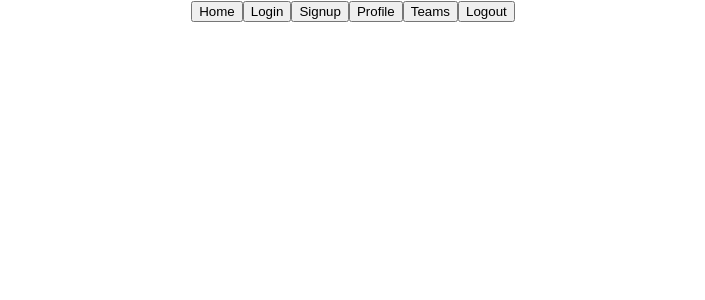
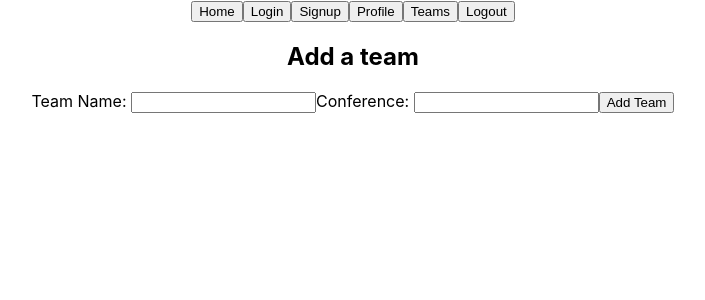
Before and after one commit to dzhangwh/NBA-App, a React (Create React App) app in the folder client/: page /bracket in a window 1280 px wide. Shown: the top 300 px of the page, without its empty margins (287-992 px from the left). Built offline with nearby package versions, Linux system fonts and the light colour scheme; no server answers.

Commit message:
added teams post

```diff
--- a/client/src/Components/App.js
+++ b/client/src/Components/App.js
@@ -8,7 +8,8 @@ import Login from "./Login";
 import Profile from "./Profile"
 import TeamPage from "./TeamPage"
 import LogOut from "./Logout";
-
+import Bracket from "./Bracket";
+import TeamCard from "./TeamCard";
 
 function App() {
 
@@ -52,7 +53,7 @@ function App() {
                     element={<Login setUser={setUser} />}
                 />
                 <Route path="/profile"
-                    element={<Profile setUser={setUser} />}
+                    element={<Profile user={user} setUser={setUser} />}
                 />
 
                 <Route path="/teams"
@@ -60,6 +61,9 @@ function App() {
                 />
                 <Route path="/logout"
                     element={<LogOut setUser={setUser} navigate={navigate} />}
+                />
+                <Route path="/bracket"
+                    element={<Bracket setUser={setUser} navigate={navigate} />}
                 />
 
             </Routes>
--- /dev/null
+++ b/client/src/Components/Bracket.js
@@ -0,0 +1,53 @@
+import React, { useState } from "react";
+
+
+const Bracket = ({ }) => {
+
+    const [addTeam, setAddTeam] = useState("");
+    const [name, setName] = useState("");
+    const [confName, setConfName] = useState("");
+
+    const handleSubmit = (e) => {
+        e.preventDefault();
+        const newTeam = {
+            name: name,
+            confName: confName,
+        };
+
+        fetch('/teams', {
+            method: 'POST',
+            headers: { "Content-Type": "application/json" },
+            body: JSON.stringify(newTeam)
+        }).then(() => {
+            console.log('test');
+        })
+    }
+
+
+    return (
+        <div className="add">
+            <h2>Add a team</h2>
+            <form onSubmit={handleSubmit}>
+                <label>Team Name: </label>
+                <input
+                    type="text"
+                    required
+                    value={name}
+                    onChange={(e) => setName(e.target.value)}
+                />
+                <label>Conference: </label>
+                <input
+                    required
+                    value={confName}
+                    onChange={(e) => setConfName(e.target.value)}
+                />
+
+                <button>Add Team</button>
+            </form>
+        </div>
+    );
+}
+
+
+
+export default Bracket;
--- a/client/src/Components/HomePage.js
+++ b/client/src/Components/HomePage.js
@@ -7,11 +7,9 @@ function HomePage({ user, nba }) {
 
         <div align="center" className="homepage">
             <h1> Welcome to NBA Stats App </h1>
-            <h2>
-                Login/signup is required for teams/brackets
-            </h2>
             {
                 !user && <>
+                    <div> Login/signup is required for teams/brackets</div>
                     <div className='signup-button'>
                         <NavLink to='/signup'>
                             <button>Signup</button>
--- a/client/src/Components/TeamCard.js
+++ b/client/src/Components/TeamCard.js
@@ -7,7 +7,7 @@ function TeamCard({ fullName, confName }) {
 
     async function handleSubmit(e) {
         e.preventDefault();
-        { navigate(`/teams/`) }
+
     }
 
 
--- a/client/src/Components/TeamCollection.js
+++ b/client/src/Components/TeamCollection.js
@@ -5,11 +5,6 @@ import TeamCard from "./TeamCard";
 function TeamCollection({ nba, setNba }) {
 
 
-
-
-    /*
-    <ul className="cards">{nba.map((nbaObj) => <TeamCard key={nbaObj.id} {...nbaObj} />)}</ul>
-    */
 
     return (
 
```
Also changed, not shown: 2 other files (tests, documents, lock files or other folders).
